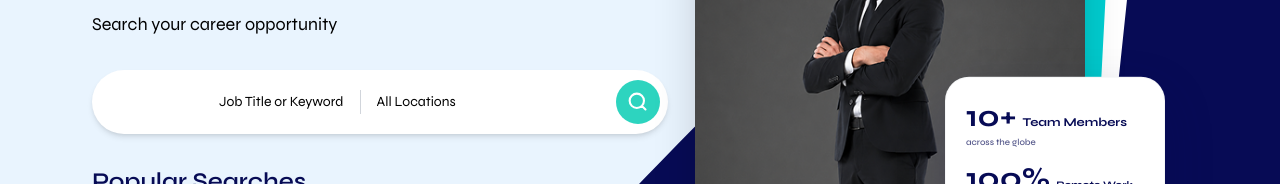
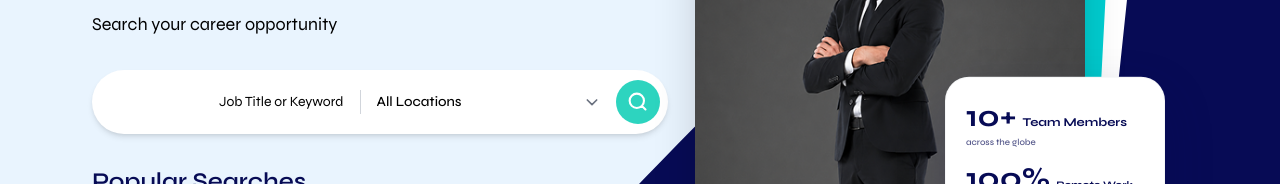
Before and after one commit to snehasynexera/synexerawebsite, a React (Vite) app in the folder frontend/: page /Careers/List in a window 1280 px wide. Shown: the part 316-500 px from the top of the page. Built offline with nearby package versions, Linux system fonts and the light colour scheme; no server answers.

Commit message:
Worked on Job Description

```diff
--- a/frontend/src/components/CareerList.jsx
+++ b/frontend/src/components/CareerList.jsx
@@ -2,9 +2,14 @@ import React from 'react'
 import { Link } from 'react-router-dom'
 import { jobsData } from '../data/jobsData'
 
-export default function CareerList() {
+export default function CareerList({
+  filteredJobs = jobsData,
+  onResetSearch,
+  searchKeyword = '',
+  searchLocation = ''
+}) {
   return (
-    <section className="w-full bg-white py-20 lg:py-28 pl-14 sm:pl-[84px] md:pl-[92px] pr-4 sm:pr-8">
+    <section id="job-listings" className="w-full bg-white py-20 lg:py-28 pl-14 sm:pl-[84px] md:pl-[92px] pr-4 sm:pr-8">
       {/* Centered Header Section */}
       <div className="text-center max-w-2xl mx-auto">
         <h2 className="text-[#070B55] text-4xl sm:text-5xl md:text-6xl font-['Syne'] font-bold tracking-tight">
@@ -19,11 +24,67 @@ export default function CareerList() {
       <div className="w-full mt-16 lg:mt-24 grid grid-cols-1 lg:grid-cols-12 gap-12 lg:gap-16 items-center">
         {/* Left Column: Scrollable Job Openings List (~3 jobs visible at a time) */}
         <div className="lg:col-span-6 max-h-[580px] overflow-y-auto pr-4 space-y-8 scroll-smooth [&::-webkit-scrollbar]:w-2 [&::-webkit-scrollbar-track]:bg-gray-100 [&::-webkit-scrollbar-track]:rounded-full [&::-webkit-scrollbar-thumb]:bg-[#00CED1] [&::-webkit-scrollbar-thumb]:rounded-full">
-          {jobsData.map((job, index) => (
+          {(searchKeyword || searchLocation) && (
+            <div className="flex items-center justify-between bg-[#E9F4FE] px-4 py-3 rounded-2xl mb-4 text-xs sm:text-sm text-[#070B55] border border-[#00CED1]/30">
+              <div>
+                Showing <span className="font-bold">{filteredJobs.length}</span> result{filteredJobs.length !== 1 ? 's' : ''} for{' '}
+                {searchKeyword && <span className="font-semibold text-[#008080]">"{searchKeyword}"</span>}
+                {searchKeyword && searchLocation && ' in '}
+                {searchLocation && <span className="font-semibold text-[#008080]">"{searchLocation}"</span>}
+              </div>
+              <button
+                type="button"
+                onClick={onResetSearch}
+                className="text-xs font-bold text-[#070B55] hover:text-[#00CED1] underline transition-colors ml-2 shrink-0 cursor-pointer"
+              >
+                Clear Filter
+              </button>
+            </div>
+          )}
+
+          {filteredJobs.length === 0 ? (
+            <div className="flex flex-col items-center justify-center text-center py-14 px-6 bg-gray-50 border border-dashed border-gray-300 rounded-[32px] min-h-[380px]">
+              <div className="w-16 h-16 rounded-full bg-[#E9F4FE] flex items-center justify-center text-[#00CED1] mb-5 shadow-inner">
+                <svg
+                  className="w-8 h-8"
+                  fill="none"
+                  stroke="currentColor"
+                  viewBox="0 0 24 24"
+                >
+                  <path
+                    strokeLinecap="round"
+                    strokeLinejoin="round"
+                    strokeWidth="1.8"
+                    d="M21 21l-6-6m2-5a7 7 0 11-14 0 7 7 0 0114 0zM13 10H7"
+                  />
+                </svg>
+              </div>
+              <h3 className="text-[#070B55] text-xl sm:text-2xl font-['Syne'] font-bold">
+                Job Not Found
+              </h3>
+              <p className="text-gray-500 text-xs sm:text-sm mt-2 max-w-sm leading-relaxed">
+                We couldn't find any active positions matching{' '}
+                {searchKeyword && <span className="font-semibold text-[#070B55]">"{searchKeyword}"</span>}
+                {searchKeyword && searchLocation && ' in '}
+                {searchLocation && <span className="font-semibold text-[#070B55]">"{searchLocation}"</span>}.
+              </p>
+              <button
+                type="button"
+                onClick={onResetSearch}
+                className="mt-6 inline-flex items-center gap-2 bg-[#00CED1] hover:bg-[#00B2B5] text-[#070B55] font-semibold text-xs sm:text-sm px-6 py-2.5 rounded-full shadow-md transition-all duration-300 cursor-pointer"
+              >
+                <span>View All Open Positions</span>
+                <svg className="w-4 h-4 stroke-[2.5]" fill="none" stroke="currentColor" viewBox="0 0 24 24">
+                  <path strokeLinecap="round" strokeLinejoin="round" d="M4 12h16m0 0l-4-4m4 4l-4 4" />
+                </svg>
+              </button>
+            </div>
+          ) : (
+            filteredJobs.map((job, index) => (
               <div
                 key={job.id || index}
                 className={`pb-8 ${
-                index !== jobsData.length - 1 ? 'border-b border-gray-200' : 'border-b border-gray-200'
+                  index !== filteredJobs.length - 1 ? 'border-b border-gray-200' : 'border-b border-gray-200'
                 }`}
               >
                 {/* Category */}
@@ -106,7 +167,8 @@ export default function CareerList() {
                   </Link>
                 </div>
               </div>
-          ))}
+            ))
+          )}
         </div>
 
         {/* Right Column: Office Image Card */}
--- a/frontend/src/components/HeroSectionCareer.jsx
+++ b/frontend/src/components/HeroSectionCareer.jsx
@@ -1,4 +1,4 @@
-import React from 'react'
+import React, { useState, useEffect } from 'react'
 
 const rows = [
   ["Web developer", "Designer", "Writer", "Senior"],
@@ -6,7 +6,44 @@ const rows = [
   ["Team Leader", "Web"],
 ];
 
-export default function HeroSectionCareer({ Number }) {
+export default function HeroSectionCareer({ Number, onSearch, activeKeyword = '', activeLocation = '' }) {
+  const [keyword, setKeyword] = useState(activeKeyword)
+  const [location, setLocation] = useState(activeLocation)
+
+  useEffect(() => {
+    setKeyword(activeKeyword)
+    setLocation(activeLocation)
+  }, [activeKeyword, activeLocation])
+
+  const handleSearchSubmit = (e) => {
+    if (e) e.preventDefault()
+    if (onSearch) {
+      onSearch(keyword, location)
+      const element = document.getElementById('job-listings')
+      if (element) {
+        element.scrollIntoView({ behavior: 'smooth' })
+      }
+    }
+  }
+
+  const handlePopularSearchClick = (tag) => {
+    setKeyword(tag)
+    if (onSearch) {
+      onSearch(tag, location)
+      const element = document.getElementById('job-listings')
+      if (element) {
+        element.scrollIntoView({ behavior: 'smooth' })
+      }
+    }
+  }
+
+  const handleGetStarted = () => {
+    const element = document.getElementById('job-listings')
+    if (element) {
+      element.scrollIntoView({ behavior: 'smooth' })
+    }
+  }
+
   return (
     <div className="relative bg-[#E9F4FE] w-full min-h-[100vh] lg:h-[110vh] overflow-hidden flex items-center justify-center pt-28 sm:pt-32 lg:pt-36 pb-16">
       {/* Background Right Side Career SVG */}
@@ -30,22 +67,55 @@ export default function HeroSectionCareer({ Number }) {
             Search your career opportunity
           </p>
 
-          <div className="flex items-center bg-white mt-8 rounded-full shadow-md pl-6 pr-2 py-2.5 max-w-xl w-full">
+          <form onSubmit={handleSearchSubmit} className="flex items-center bg-white mt-8 rounded-full shadow-md pl-6 pr-2 py-2.5 max-w-xl w-full">
             <input
               type="text"
+              value={keyword}
+              onChange={(e) => setKeyword(e.target.value)}
+              onFocus={(e) => (e.target.placeholder = '')}
+              onBlur={(e) => (e.target.placeholder = 'Job Title or Keyword')}
               placeholder="Job Title or Keyword"
               className="flex-1 outline-none text-black placeholder-black text-sm bg-transparent text-end"
             />
 
             <div className="h-6 w-px bg-gray-300 mx-4"></div>
 
-            <input
-              type="text"
-              placeholder="All Locations"
-              className="flex-1 outline-none text-black placeholder-black text-sm bg-transparent"
-            />
+            <div className="flex-1 relative flex items-center">
+              <select
+                value={location}
+                onChange={(e) => {
+                  const newLoc = e.target.value
+                  setLocation(newLoc)
+                  if (onSearch) {
+                    onSearch(keyword, newLoc)
+                  }
+                }}
+                aria-label="Filter by location"
+                className="w-full outline-none text-black text-sm bg-transparent cursor-pointer appearance-none pr-6 font-medium"
+              >
+                <option value="" className="text-black bg-white">All Locations</option>
+                <option value="Remote" className="text-black bg-white">Remote</option>
+              </select>
+              <svg
+                className="w-4 h-4 text-gray-500 absolute right-1 pointer-events-none"
+                fill="none"
+                stroke="currentColor"
+                viewBox="0 0 24 24"
+              >
+                <path
+                  strokeLinecap="round"
+                  strokeLinejoin="round"
+                  strokeWidth="2.5"
+                  d="M19 9l-7 7-7-7"
+                />
+              </svg>
+            </div>
 
-            <button className="flex items-center justify-center w-11 h-11 rounded-full bg-teal-400 hover:bg-teal-500 transition-colors ml-3 shrink-0">
+            <button
+              type="submit"
+              aria-label="Search Jobs"
+              className="flex items-center justify-center w-11 h-11 rounded-full bg-teal-400 hover:bg-teal-500 transition-colors ml-3 shrink-0 cursor-pointer"
+            >
               <svg
                 xmlns="http://www.w3.org/2000/svg"
                 className="h-5 w-5 text-white"
@@ -61,7 +131,7 @@ export default function HeroSectionCareer({ Number }) {
                 />
               </svg>
             </button>
-          </div>
+          </form>
 
           <h2 className="text-[#070B55] mt-8 text-lg sm:text-xl md:text-2xl font-['Syne'] font-semibold leading-tight">
             Popular Searches
@@ -71,18 +141,20 @@ export default function HeroSectionCareer({ Number }) {
             {rows.map((row, rowIndex) => (
               <div key={rowIndex} className="flex flex-wrap gap-3">
                 {row.map((item, index) => (
-                  <div
+                  <button
                     key={index}
-                    className="inline-flex items-center text-[#00CED1] h-9 sm:h-10 whitespace-nowrap rounded-full border border-black bg-transparent shadow-sm px-5 text-xs sm:text-sm font-medium"
+                    type="button"
+                    onClick={() => handlePopularSearchClick(item)}
+                    className="inline-flex items-center text-[#00CED1] h-9 sm:h-10 whitespace-nowrap rounded-full border border-black bg-transparent shadow-sm px-5 text-xs sm:text-sm font-medium hover:bg-[#00CED1]/10 hover:border-[#00CED1] transition-all cursor-pointer"
                   >
                     {item}
-                  </div>
+                  </button>
                 ))}
               </div>
             ))}
           </div>
 
-          <button className="block mt-10 md:mt-12">
+          <button onClick={handleGetStarted} type="button" className="block mt-10 md:mt-12 cursor-pointer">
             <div className="bg-[#00CED1] hover:bg-[#008080] text-[#070B55] text-base md:text-lg font-medium py-3.5 px-8 rounded-full shadow-md transition-all duration-300">
               Get Started Today
             </div>
--- a/frontend/src/pages/Careers/List.jsx
+++ b/frontend/src/pages/Careers/List.jsx
@@ -1,22 +1,63 @@
- import React from 'react'
- import HeroSectionCareer from '../../components/HeroSectionCareer'
+import React, { useState } from 'react'
+import HeroSectionCareer from '../../components/HeroSectionCareer'
 import CareerList from '../../components/CareerList'
 import KnowMoreCareer from '../../components/KnowMoreCareer'
 import Footer from '../Footer'
+import { jobsData } from '../../data/jobsData'
+
 export default function List() {
+  const [searchQuery, setSearchQuery] = useState({ keyword: '', location: '' })
+
+  const filteredJobs = jobsData.filter((job) => {
+    const kw = searchQuery.keyword.trim().toLowerCase()
+    const loc = searchQuery.location.trim().toLowerCase()
+
+    const matchesKeyword =
+      !kw ||
+      job.title?.toLowerCase().includes(kw) ||
+      job.category?.toLowerCase().includes(kw) ||
+      job.description?.toLowerCase().includes(kw) ||
+      job.department?.toLowerCase().includes(kw) ||
+      job.requirements?.some((req) => req.toLowerCase().includes(kw)) ||
+      job.responsibilities?.some((resp) => resp.toLowerCase().includes(kw))
+
+    const matchesLocation =
+      !loc ||
+      job.location?.toLowerCase().includes(loc) ||
+      job.type?.toLowerCase().includes(loc)
+
+    return matchesKeyword && matchesLocation
+  })
+
+  const handleSearch = (keyword, location) => {
+    setSearchQuery({ keyword, location })
+  }
+
+  const handleResetSearch = () => {
+    setSearchQuery({ keyword: '', location: '' })
+  }
+
   return (
-
-<div className="relative  ">
-
+    <div className="relative">
       <div className="absolute top-4 left-4 sm:left-8 z-20 flex items-center gap-2 sm:gap-3">
         <img src="/images/synexera.svg" alt="Synexera" className="h-8 w-8 sm:h-10 sm:w-10 md:h-12 md:w-12 object-contain" />
         <span className="text-lg sm:text-xl md:text-2xl font-bold text-blue">Synexera</span>
-
       </div>
 
-      <HeroSectionCareer Number= "3" />
-      <CareerList/>
-    <KnowMoreCareer/>
-    <Footer/>
-      </div>
-        )}
+      <HeroSectionCareer
+        Number={jobsData.length}
+        onSearch={handleSearch}
+        activeKeyword={searchQuery.keyword}
+        activeLocation={searchQuery.location}
+      />
+      <CareerList
+        filteredJobs={filteredJobs}
+        onResetSearch={handleResetSearch}
+        searchKeyword={searchQuery.keyword}
+        searchLocation={searchQuery.location}
+      />
+      <KnowMoreCareer />
+      <Footer />
+    </div>
+  )
+}
```
Lines whose indentation alone changed are shown as unchanged.
